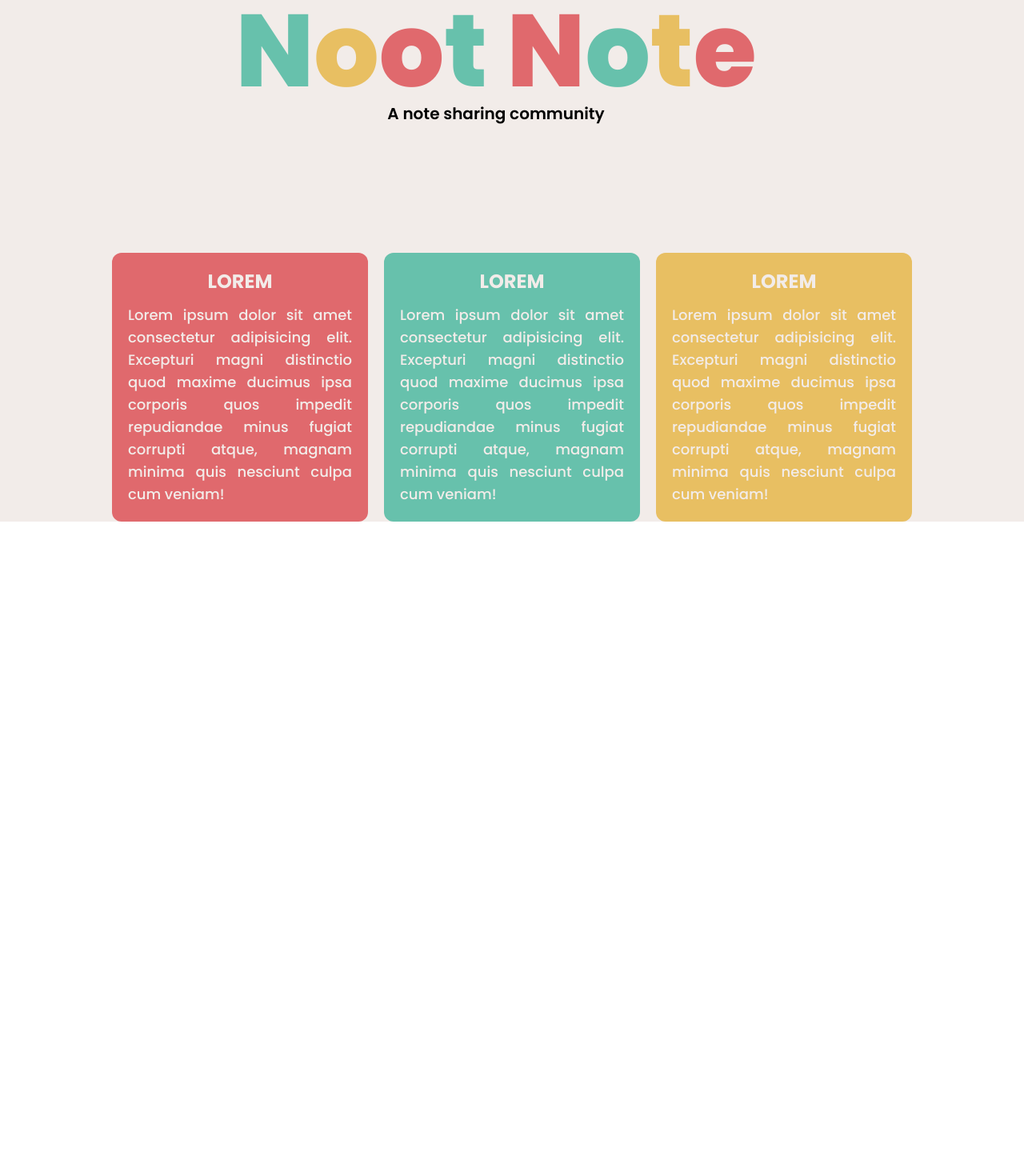
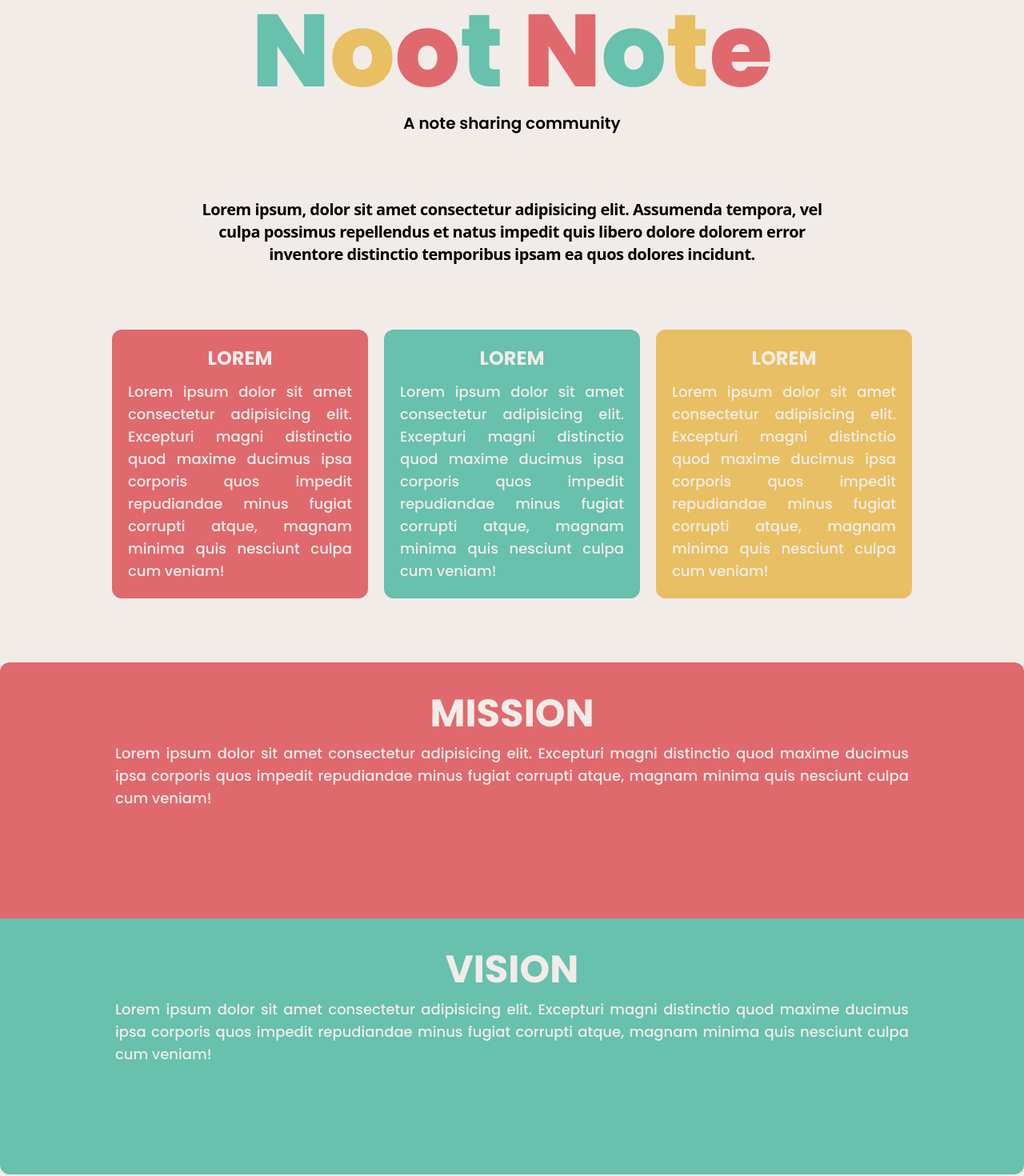
Before and after one commit to julsCadenas/petco, a React (Vite) app: page / in a window 1280 px wide. Shown: the part 160-1630 px from the top of the page at 80% size. Before the commit the page ends 812 px from the top, so only its background shows below. Built offline with nearby package versions, Linux system fonts and the light colour scheme; a web font is replaced by a local one.

Commit message:
added mission vision component

```diff
--- a/index.html
+++ b/index.html
@@ -10,7 +10,7 @@
     <link rel="preconnect" href="https://fonts.gstatic.com" crossorigin>
     <link href="https://fonts.googleapis.com/css2?family=Bowlby+One+SC&family=Poppins:ital,wght@0,100;0,200;0,300;0,400;0,500;0,600;0,700;0,800;0,900;1,100;1,200;1,300;1,400;1,500;1,600;1,700;1,800;1,900&display=swap" rel="stylesheet">
 
-    <title>CryptPaw Academy</title>
+    <title>NootNote</title>
   </head>
   <body>
     <div id="root"></div>
--- a/src/App.jsx
+++ b/src/App.jsx
@@ -3,6 +3,8 @@ import './styles/App.css';
 import Header from './ui/header';
 import Hero from './components/hero';
 import About from './components/about';
+import Services from './components/services';
+import MisVIs from './components/misvis';
 
 function App() {
 
@@ -11,6 +13,8 @@ function App() {
       <Header />
       <Hero />
       <About />
+      <Services />
+      <MisVIs />
     </main>
   )
 }
--- a/src/components/about.jsx
+++ b/src/components/about.jsx
@@ -1,25 +1,16 @@
 import React from 'react'
 
 const About = () => {
-
-    const lorem = "Lorem ipsum dolor sit amet consectetur adipisicing elit. Excepturi magni distinctio quod maxime ducimus ipsa corporis quos impedit repudiandae minus fugiat corrupti atque, magnam minima quis nesciunt culpa cum veniam!"
-
   return (
-    <main className='bg-white2 text-white2 w-full pt-20 gap-5 items-center flex flex-wrap justify-center font-poppins'>
-        <section className='w-80 aspect-square bg-red2 rounded-xl text-center p-5 flex flex-col gap-3 '>
-            <p className='font-bold text-2xl'>LOREM</p>
-            <p className='text-justify text-lg font-medium'>{lorem}</p>
-        </section>
-        <section className='w-80 aspect-square bg-blue2 rounded-xl text-center p-5 flex flex-col gap-3'>
-            <p className='font-bold text-2xl'>LOREM</p>
-            <p className='text-justify text-lg font-medium'>{lorem}</p>
-        </section>
-        <section className='w-80 aspect-square bg-yellow2 rounded-xl text-center p-5 flex flex-col gap-3'>
-            <p className='font-bold text-2xl'>LOREM</p>
-            <p className='text-justify text-lg font-medium'>{lorem}</p>
+    <main>
+        {/* <section className='text-blue2 font-bold text-3xl flex items-center justify-center'>
+            <p>What is NootNote?</p>
+        </section> */}
+        <section className='text-lg md:text-xl max-w-[800px] text-justify md:text-center mx-5 tracking-tight font-semibold w-auto'>
+            <p>Lorem ipsum, dolor sit amet consectetur adipisicing elit. Assumenda tempora, vel culpa possimus repellendus et natus impedit quis libero dolore dolorem error inventore distinctio temporibus ipsam ea quos dolores incidunt.</p>
         </section>
     </main>
   )
 }
 
-export default About;
+export default About
--- a/src/components/hero.jsx
+++ b/src/components/hero.jsx
@@ -7,8 +7,8 @@ const Hero = () => {
   const hoverColors = ['#e0696d', '#67c1ac', '#e8bf62'];
 
   return (
-    <main className='flex items-center justify-center flex-col font-poppins p-20 pt-32 md:pt-40 pl-10 w-full bg-white2'>
-      <section className='font-poppins font-extrabold pl-5 md:pl-0 text-8xl lg:text-9xl text-purple2 cursor-default'>
+    <main className='flex items-center justify-center flex-col font-poppins p-20 pt-32 md:pt-40 w-full bg-white2'>
+      <section className='font-poppins font-extrabold text-center text-8xl lg:text-9xl text-purple2 cursor-default'>
         {text.split("").map((char, index) => (
           <span
             key={index}
@@ -24,8 +24,8 @@ const Hero = () => {
           </span>
         ))}
       </section>
-      <section className=''>
-        <p className='font-semibold text-base md:text-xl'>A note sharing community</p>
+      <section className='mt-3'>
+        <p className='font-semibold text-center text-sm md:text-xl'>A note sharing community</p>
       </section>
     </main>
   );
--- /dev/null
+++ b/src/components/misvis.jsx
@@ -0,0 +1,21 @@
+import React from 'react'
+
+const MisVIs = () => {
+
+    const lorem = "Lorem ipsum dolor sit amet consectetur adipisicing elit. Excepturi magni distinctio quod maxime ducimus ipsa corporis quos impedit repudiandae minus fugiat corrupti atque, magnam minima quis nesciunt culpa cum veniam!"
+
+  return (
+        <main className='bg-white2 text-white2 w-full pt-20 items-center flex flex-wrap justify-center font-poppins pb-10'>
+            <section className='w-full h-80 aspect-square bg-red2 rounded-t-xl text-center p-10 md:px-36 flex flex-col gap-3'>
+                <p className='font-bold text-2xl md:text-5xl'>MISSION</p>
+                <p className='text-justify text-base md:text-lg font-medium'>{lorem}</p>
+            </section>
+            <section className='w-full h-80 aspect-square bg-blue2 rounded-b-xl text-center p-10 md:px-36 flex flex-col gap-3 '>
+                <p className='font-bold text-2xl md:text-5xl'>VISION</p>
+                <p className='text-justify text-base md:text-lg font-medium'>{lorem}</p>
+            </section>
+    </main>
+  )
+}
+
+export default MisVIs
--- /dev/null
+++ b/src/components/services.jsx
@@ -0,0 +1,25 @@
+import React from 'react'
+
+const Services = () => {
+
+    const lorem = "Lorem ipsum dolor sit amet consectetur adipisicing elit. Excepturi magni distinctio quod maxime ducimus ipsa corporis quos impedit repudiandae minus fugiat corrupti atque, magnam minima quis nesciunt culpa cum veniam!"
+
+  return (
+    <main className='bg-white2 text-white2 w-full pt-20 gap-5 items-center flex flex-wrap justify-center font-poppins'>
+        <section className='w-80 aspect-square bg-red2 rounded-xl text-center p-5 flex flex-col gap-3 '>
+            <p className='font-bold text-2xl'>LOREM</p>
+            <p className='text-justify text-lg font-medium'>{lorem}</p>
+        </section>
+        <section className='w-80 aspect-square bg-blue2 rounded-xl text-center p-5 flex flex-col gap-3'>
+            <p className='font-bold text-2xl'>LOREM</p>
+            <p className='text-justify text-lg font-medium'>{lorem}</p>
+        </section>
+        <section className='w-80 aspect-square bg-yellow2 rounded-xl text-center p-5 flex flex-col gap-3'>
+            <p className='font-bold text-2xl'>LOREM</p>
+            <p className='text-justify text-lg font-medium'>{lorem}</p>
+        </section>
+    </main>
+  )
+}
+
+export default Services;
--- /dev/null
+++ b/src/ui/footer.jsx
@@ -0,0 +1,9 @@
+import React from 'react'
+
+const Footer = () => {
+  return (
+    <div>Footer</div>
+  )
+}
+
+export default Footer
```
